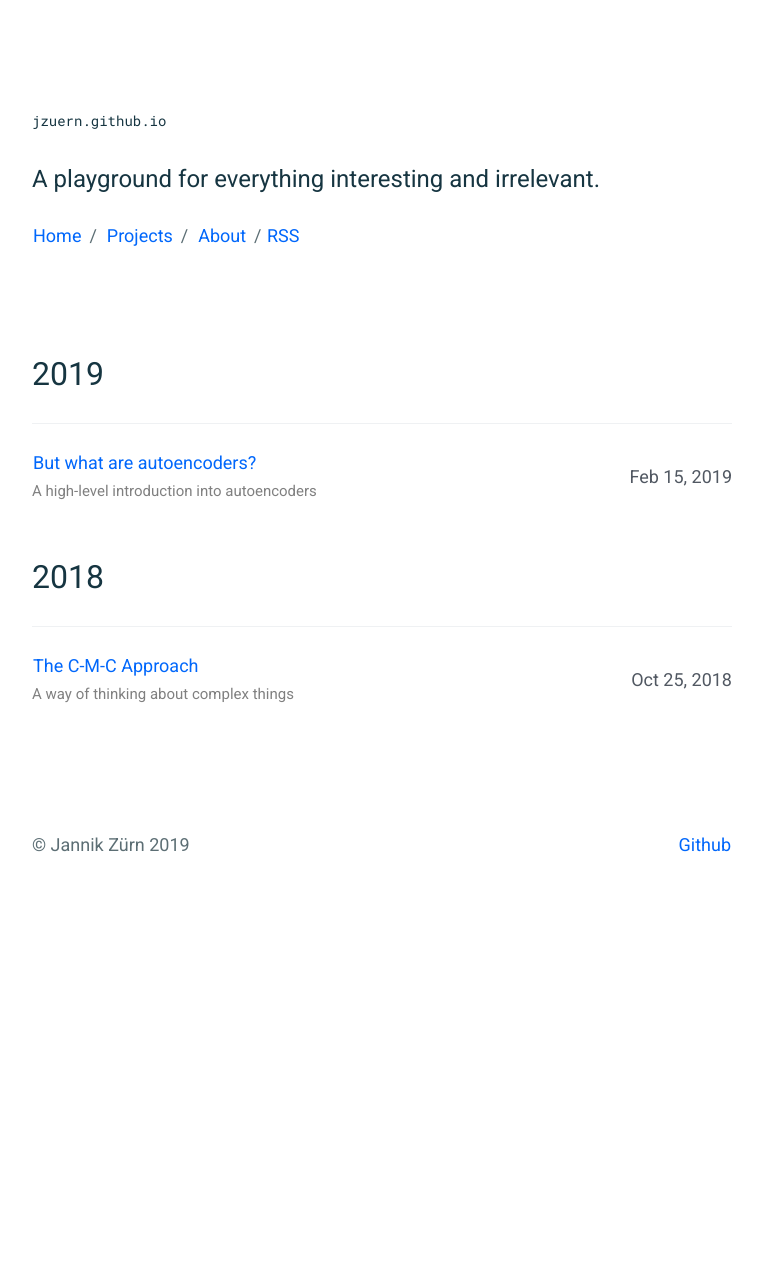
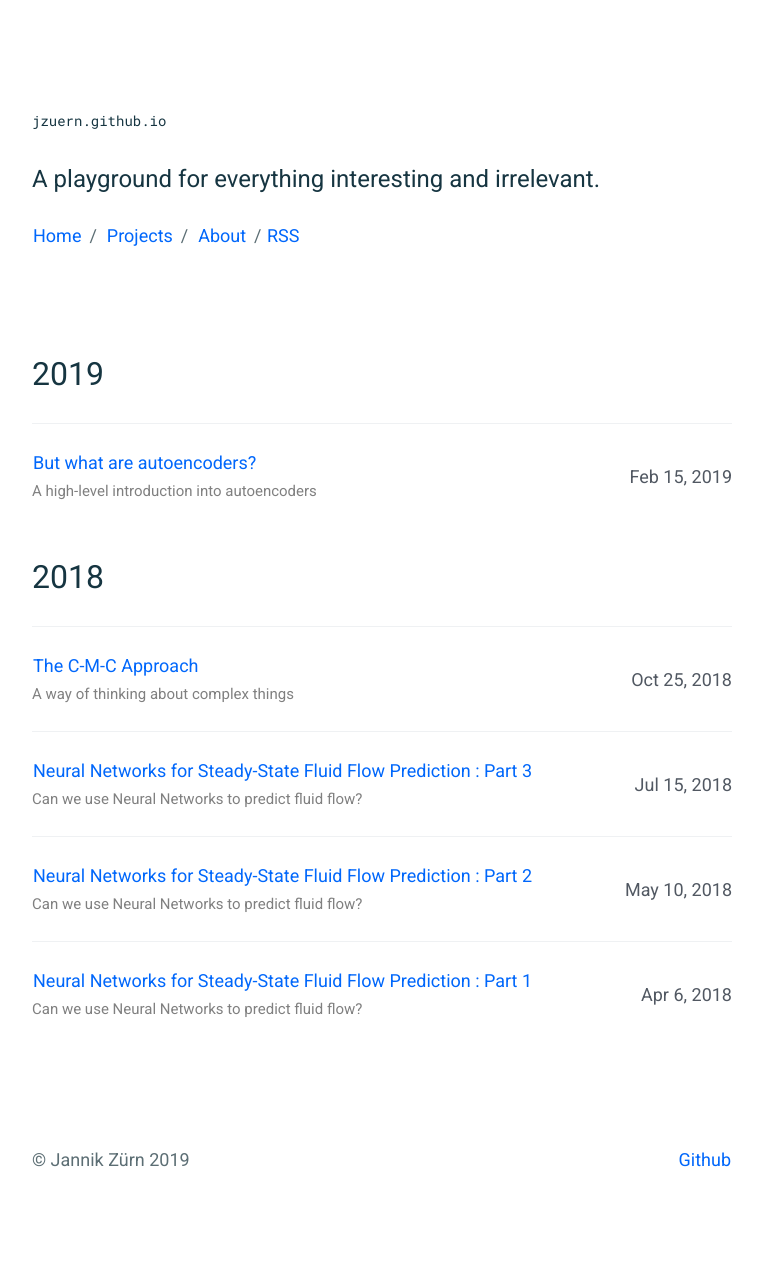
Before and after one commit to jzuern/jzuern.github.io, a Jekyll site: the page built from index.html, in a window 1280 px wide. Shown: the whole page, without its empty margins (258-1021 px from the left). Built offline with Jekyll 4.4.1, drawn with Linux system fonts in a browser that asks for light colours; before the commit the page ends 958 px from its top, so only the background shows below that; some of the changed lines change nothing that is shown.

Commit message:
added flow1 and flow3

```diff
--- /dev/null
+++ b/_posts/2018-04-06-flow1.md
@@ -0,0 +1,101 @@
+---
+layout: post
+title: "Neural Networks for Steady-State Fluid Flow Prediction : Part 1"
+description: "Can we use Neural Networks to predict fluid flow?"
+date: 2018-04-06
+tags: blog
+comments: true
+use_math: true
+---
+
+
+
+This article aims to give a broad overview of how neural networks, Fully Convolutional neural networks in specific, are able to learn fluid flow around an obstacle by learning from examples.
+
+This series is divided into three parts.
+
+
+**Part 1: A data-driven approach to CFD** (this post)
+
+**Part 2: [Implementation details](https://jzuern.github.io/2018/05/flow2.html)**
+
+**Part 3: [Results](https://jzuern.github.io/2018/07/flow3.html)**
+
+
+
+# Introduction
+
+Solving fluid flow problems using computational fluid dynamics (CFD) can be demanding both in terms of computer hardware and simulation time. Artificial neural networks (ANNs) are universal approximators and are capable of learning nonlinear dependencies between many variables. This article aims to apply artificial neural networks to solve fluid flow problems in order to significantly decreased time-to-solution while preserving much of the accuracy of a full-fledged CFD solution.
+
+An important observation to be made for laminar flow is the fact that the fuid flow at a certain point within the simulation domain is mainly dependent on the flow in its immediate neighborhood, though not heavily dependent on more distant areas in the simulation domain. If the fluid flow in an area changes due to a modified geometry of an obstacle for the fluid, one may expect to see a difference in the immediate neighborhood of this area, but no substantial change to the overall ow behavior in more distant parts of the simulation domain. State-of-the-art numerical solvers do not take advantage of the immediate relationship between small changes in obstacle shape and resulting small changes in flow behavior. They have no “memory” of previous simulations. This work argues that such a memory of previous simulations in combination with learning the connection between simulated geometry and developed fluid flow can be learned by an Artificial Neural Network. Given enough training data for the ANN and a well-suited network architecture, the neural network can be expected to be able to predict flow fields around previously not seen geometries with a hopefully high accuracy. The immense speed in fluid flow estimation once the network was trained gives this data-driven approach to CFD advantages in terms of computation speed under certain conditions.
+
+# Creating training data
+
+The neural network should be able to predict fluid flow behavior based merely on the geometry of the object. For the sake of simplicity, this work solely focuses on making the network predict the fluid velocity vectors. Other important field quantities such as density or pressure will not be part of the network training data but may in principle be taken into account as well.
+
+In order to create a training set that is diverse enough in terms of obstacle shapes, obstacle orientation and obstacle size, a way to create geometries of different kinds and shapes had to be found. The shapes had not only to be diverse enough to let the neural network learn the dependencies between different kinds of shapes and their respective surrounding flowfields, but they also had be mesh-able without the need for custom meshing parameters depending on the concrete geometry topology. Due to these constraint, this work focused on creating random two-dimensional polygons. In order to avoid visualization artifacts and to create smooth surfaces, the sharp corners of the obstacle surfaces are smoothed with a laplacian smoothing operation.
+
+| ![](/images/flow1/1.png) |
+|:--:|
+| *Some smoothed polygons used as training data* |
+
+
+A critical question to address is how the geometry of the simulation setup can be represented for the neural network. In order to simulate the fluid flow around a specific geometry, it has to be converted into a mesh. This mesh is composed of primitive elements such as tetrahedra or cubes. Slightly modifying the simulated geometry or changing meshing parameters such as element size can substantially change the single element parameters and the total number of elements in the mesh. Fully Convolutional neural networks are designed to only handle input objects of the same size. A straightforward way to map an arbitrary mesh to a regular grid of values is to voxelize it. This is achieved by overlaying the mesh with a regular grid and assigning a value to each of the grid cells depending on the content of the mesh at this point. This process is called voxelization. The grid has the same dimensions for every input geometry and thus allows for one single network architecture for all input geometries while preserving details of the geometry topology.
+
+| ![](/images/flow1/2.png) |
+|:--:|
+| *Fluid velocity in vertical y-direction* |
+| ![](/images/flow1/22.png) |
+|:--:|
+| *Fluid velocity in horizontal x-direction* |
+
+The simulation data is voxelized in the same fashion. Thus, the simulation data consists of a tensor of shape [height, width, 2] for there are two velocity components to a two-dimensional velocity vector.
+
+The whole work-flow for training-data creation can be summarized as follows:
+
+
+1. **Geometry generation**: Different obstacle geometries with varying shapes are created. They are exported as STL files for later import into a meshing program and also as a numpy array containing the voxel grid of the geometry.
+
+2. **OpenFOAM case setup**: This second step creates a geometry-specific OpenFOAM case from a template case and inserts the geometry that was created in step 1.
+
+3. **Meshing**: Meshing of the created obstacle geometry.
+
+4. **Simulation**: Simulating the concrete OpenFOAM test case. The simulation may reach an end once a convergence criteria is fulfilled. This might be a maximum number of steps or a negligible residuum.
+
+5. **Post-processing**: In this step, the OpenFOAM case results are converted into the VTK file format and a pixel/voxel grid of the results is created with paraView and saved to disk.
+
+
+
+| ![](/images/flow1/3.png) |
+|:--:|
+| *Generic Open-FOAM simulation setup. The fluid streams into the simulation domain through the inlet, goes around the obstacle and leaves the simulation box through the outlet.* |
+
+Generic Open-FOAM simulation setup. The fluid streams into the simulation domain through the inlet, goes around the obstacle and leaves the simulation box through the outlet.
+
+# Network architecture
+
+Fully Convolutional neural networks (FCNs) are widely used for image segmentation tasks where each pixel of the input image is assigned to a class. Each class corresponds to a type of detected object, i.e. car, pedestrian or dog. This property is achieved by first scaling the input image down and applying convolutional and pooling operations just like a Convlutional Neural Network (CNN). However, in contrast to CNNs, afterwards in a second step, the image is scaled up again using so-called deconvolutional operations (also known as transposed convolution) while preserving the assigned labels to each pixel. Deconvolution layers are identical to convolution layers, if the input and output nodes are switched. FCNs are therefore able to take an input of arbitrary shape and assign a numerical value to each of the entries of the input tensor based on the training samples it was given during training.
+
+> Thus, a FCN could be able to take a voxel grid of an obstacle, try to predict the fluid flow around the obstacle and compare it with the ground-truth data coming from the OpenFOAM simulation.
+
+
+The network architecture which was used for this thesis was adapted from (this implementation)[https://github.com/loliverhennigh/Steady-State-Flow-With-Neural-Nets].
+
+The network architecture is kept all convolutional and takes advantage of both residual connections and a U-Network architecture. This proved to drastically improve accuracy while maintaining fast computation speeds. In the context of fluid flow prediction, the task of the network is to assign a floating point number to each pixel of the input tensor, representing the fluid flow velocity at this position.
+
+Since the fluid velocity vector has two components in two dimensions, the FCN outputs two tensors, one for the flow velocity in x-direction and the other one corresponds to the flow velocity in y-direction. Concretely, the output of the neural net is a tensor with dimensions [batchsize, width, height; 2]. The network makes use of several components that have been inspired by PixelCNN++.
+
+
+# Limitations
+
+Laminar fluid flow follows a predictable pattern given a geometry through or around which the fluid flows and a suitable neural network might be able to pick up the complex nonlinear dependencies between simulated geometry and final fluid flow. The structure of fluid flow in reality does not only depend on the shape of obstacles but also on fluid properties such as viscosity, density, and temperature. Other parameters include the type of boundary condition, chemical reactions, and many more. Partially turbulent flows or even fully turbulent flows with higher Reynolds numbers exhibit a much more complex behavior that cannot expected to be modeled by a data-driven approach to CFD.
+
+A physically accurate model of fluid flow accounts for the field quantities flow velocities $$v(x)$$, density $$\rho(x)$$, pressure $$p(x)$$ and inner energy $$e(x)$$. In a laminar setup with low flow speeds and no chemical reaction occurring, however,density, pressure, and energy of the fluid are distributed approximately uniformly within the simulation domain and can thus be neglected. Thus, we focused only on fluid flow velocity components in our data-driven approach.
+
+In this work, specific constant fluid parameters and boundary conditions were chosen for the generation of training samples. As a consequence, the learned dependencies between simulated geometry and fluid flow are only valid for a small subset of simulation setups where the simulation parameters are equal or close to the ones used for the creation of the training data set. As these simulation parameters are not encoded into any of the inputs of the neural network in our approach, we do not expect the network to be able to generalize to simulation parameters it was not trained on previously.
+
+# Conclusion
+
+We saw that given suitable training data, a Fully Convolutional Neural Network is able to learn laminar fluid flow behavior.
+
+Special thanks to [Oliver Hennigh](https://github.com/loliverhennigh), who made an awesome implementation of a Fully Convolutional Neural Network for fluid flow prediction, which was a huge inspiration for me.
--- /dev/null
+++ b/_posts/2018-05-10-flow2.md
@@ -0,0 +1,22 @@
+---
+layout: post
+title: "Neural Networks for Steady-State Fluid Flow Prediction : Part 2"
+description: "Can we use Neural Networks to predict fluid flow?"
+date: 2018-05-10
+tags: blog
+comments: true
+use_math: true
+---
+
+
+
+This article aims to give a broad overview of how neural networks, Fully Convolutional neural networks in specific, are able to learn fluid flow around an obstacle by learning from examples.
+
+This series is divided into three parts.
+
+
+**Part 1: [A data-driven approach to CFD](https://jzuern.github.io/2018/04/flow1.html)**
+
+**Part 2: Implementation details** (this post)
+
+**Part 3: [Results](https://jzuern.github.io/2018/07/flow3.html)**
--- /dev/null
+++ b/_posts/2018-07-15-flow3.md
@@ -0,0 +1,128 @@
+---
+layout: post
+title: "Neural Networks for Steady-State Fluid Flow Prediction : Part 3"
+description: "Can we use Neural Networks to predict fluid flow?"
+date: 2018-07-15
+tags: blog
+comments: true
+use_math: true
+---
+
+
+
+This article aims to give a broad overview of how neural networks, Fully Convolutional neural networks in specific, are able to learn fluid flow around an obstacle by learning from examples.
+
+This series is divided into three parts.
+
+
+**Part 1: [A data-driven approach to CFD](https://jzuern.github.io/2018/04/flow1.html)**
+
+**Part 2: [Implementation details](https://jzuern.github.io/2018/05/flow2.html)**
+
+**Part 3: Results** (this post)
+
+
+
+In part 1, we gained a high-level overview of the data-driven approach to CFD and the steps that are needed to make it work. In the second part, we explored technical details of two essential steps of the data-driven approach to CFD: network architecture and accuracy measurements.
+In this final part, we will first discuss the number training samples that might be needed and the most promising type of activation function of the network. Then we will see some visualizations of the network results and finally, we will discuss the performance of the data-driven approach.
+
+# Parameter studies
+
+
+Generating a large amount of simulation data samples is a computationally demanding subtask of the data-driven approach to CFD. Due to this computational load, finding the optimal amount of training data is important. The training set must be large enough to enable the neural network to generalize to unseen geometries and avoid over-fitting its parameters, but should not be unreasonably large (data set generation would take too long) at the same time.
+
+
+| ![](/images/flow3/1.png) |
+|:--:|
+| *Final validation loss over the number of training samples* |
+
+
+
+The above figure visualizes the final validation loss for different numbers of training samples after 15000 training steps. While the final validation loss is larger than 0.1 for training samples sizes smaller than 5000 samples, the final loss converges towards 0.02 with an increased number of training samples. Increasing the number of training samples over the number of 10000 does not further reduce the final validation loss. It follows that a number of 10000 training samples is sufficient to obtain the a minimal loss both on the validation data set and the training data set.
+
+To determine the influence of the particular choice for activation functions, four activation function types were validated:
+
+- Exponential Linear Units (ELU)
+- Concatenated Exponential Linear Units (Concat ELU)
+- Rectified Linear Units (ReLU)
+- Concatenated Rectified Linear Units (Concat Relu)
+
+The below figure shows the progression of the validation loss as a function of the number of steps during training for the four tested validation functions.
+
+
+
+| ![](/images/flow3/2.png) |
+|:--:|
+| *Validation loss over the number of steps for different types of activation functions* |
+
+
+
+Significant spikes in validation loss are introduced during the early stages of training especially for training with the Concat ELU and ELU activation functions. Spikes are an unavoidable consequence of mini-batch gradient descent with the Adam optimizer. Some mini-batches have by chance unlucky data, inducing those spikes in the validation loss. Thus, smaller spikes in validation loss are present for all evaluated types of activation functions.
+The ReLU activation function was chosen due to the non-existence of big spikes in validation loss during training and due to the overall smallest validation loss towards the end of training of approximately $$0.007$$.
+
+# Results
+
+In the below table, the final losses and accuracies of the network are listed for grid resolutions of 64 x 64 , 128 x 128, and 256 x 256 cells.
+
+| ![](/images/flow3/3.png) |
+|:--:|
+| *Accuracy table for different grid resolutions* |
+
+
+
+Overall, the loss values increase with increasing grid resolutions due to the fact that the loss is not normalized by the grid resolution. Thus, higher grid resolutions lead to higher losses. In the case of a 64 x 64 cells grid resolution, all measured accuracies have high values above 93%. Especially, the divergence accuracy is very high for all tested grid resolutions. It follows that the neural network predicts physically sensible solutions to the NSE for a given voxelized obstacle geometry. The cell-based, drag-based, and max-flow-based accuracies substantially decrease with increasing grid resolution. One cause for this observation might be that more than the determined necessary number of 10000 training samples are needed when using higher grid resolutions in order to allow the neural network to achieve similar accuracies to the ones measured for the lowest grid resolution. More training data allows the neural network to better approximate the more detailed simulation data contained in training data with higher grid resolutions. Another reason for the inferior prediction accuracies with higher grid sizes can be the network architecture. With higher grid sizes, the flow contains more features and cannot be estimated by the network with the same accuracy as features for lower grid sizes. Adding more residual blocks to the network might result in improved prediction accuracies.
+
+The two images below show the ground truth vector field (obtained with a simulation) and prediction of the neural net (obtained with the data-driven approach to CFD). But which one is which?
+
+
+| ![](/images/flow3/4.png) |
+|:--:|
+| *Ground truth vector field (obtained with a simulation) and Prediction of the neural net (obtained with the data-driven approach to CFD). But which one is which?* |
+
+
+Visually, the vector fields for the simulation and the data-driven prediction do not differ substantially from each other for all grid resolutions. The absolute error for each cell (shown in the figure below) illustrates the domains within the simulation where high difference between simulation and prediction is observed. The line along the front (where the fluid flow hits the object) has the highest mismatch between simulation and prediction for all examined resolutions. This behavior can be explained by the high velocity gradient along the obstacle front as the fluid is slowed down from free-flow velocity to zero. Neural networks tend to have difficulties where big gradients in the input prevail. High absolute error also occurs at the border to the domain of slipstream behind the obstacle where there are high gradients along the y-axis in the x-direction of the fluid flow. This holds for all grid resolutions equally. Additional prediction error is introduced within the obstacle itself. Here, the fluid flow velocity is zero per definition. The neural network is not completely able to predict the fluid flow to be zero here. However, this error is smaller than the errors introduced in areas of high velocity gradients.
+
+| ![](/images/flow3/5.png) |
+|:--:|
+| *Absolute error between ground truth and prediction* |
+
+
+
+
+Block-shaped prediction artifacts are dominant in flow regions close to the outlet outside the slipstream behind the obstacle. These artifacts might be caused by the convolution filters in the neural network as the blocks might correspond to the visual input region of one convolutional layer into the next layer. An insufficient number of training samples or insufficient convergence of the neural network weights during training might be causes of the artifacts. Low prediction error is dominant in flow regions close to the inlet and in the slipstream of the obstacle. This can be explained by the fact that these are regions of uniform flow velocity. Close to the inlet, the flow velocity is very close to the inlet boundary condition velocity and behind the obstacle in the slipstream the flow velocity is approximately zero. These simple flow characteristics are easy for the neural network to learn.
+
+# Performance
+
+To evaluate the advantages of the data-driven approach to CFD, not only the accuracy of the approach in relation to state-of-the-art CFD solvers must be determined, but also the time it takes to derive a solution to a posed problem.
+
+Creating the 10000 samples of the external two-dimensional simulation data set takes approximately **13 hours** on the used machine. In addition to the data-set creation time, the neural net training duration must be considered. The table below lists the training durations for the different grid resolutions, but also the number of simulation predictions per second once the neural net was trained on the simulation data set, and the speedup in comparison to the OpenFOAM simulation.
+
+| ![](/images/flow3/6.png) |
+|:--:|
+| ** |
+
+
+Creating the minimum number of 10000 samples for the simulation data sets takes a considerable amount of time, especially for the three-dimensional simulations. The training process of the neural network is equally demanding in terms of required computational power and takes a similar amount of time until the neural network is sufficiently trained on the data set. It can be concluded that creating the necessary data sets with enough samples constitutes a substantial computational overhead for the data-driven approach to CFD.
+
+
+
+However, once the neural network is trained on the simulation data set, a vast speedup in comparison to the traditional simulation-based approach to CFD can be observed. Due to the smaller numbers of input grid cells, the grids with the lowest resolution yield the largest speedups. Even the smallest speedup of about 57, which was achieved for the 256 x 256 grid cells is more than one magnitude faster than the state-of-the-art SimpleFoam CFD solver. The simulation speed of the data-driven approach to CFD allows for real-time flow field predictions of all tested simulation setups. The lowest prediction rate is still fast enough to allow for real-time predictions of fluid flow.
+
+# Summary
+
+The aim of the proposed data-driven approach to CFD is to outperform traditional simulation-driven CFD in simulation setups the neural network was previously trained on. While there is substantial computational overhead in creating training samples and training the neural network on them, these calculations can be performed offline without interaction of the user. Thus, not introducing any waiting time for engineers. Compared to existing approx-
+imation models in the domain of CFD, neural networks enable an efficient estimation for the entire velocity field. Furthermore, designers and engineers can directly apply the CNN approximation model in their design space exploration algorithms without training extra lower-dimensional surrogate models.
+
+The flow prediction results show that with an increased grid resolution, the overall accuracy of the predictions deteriorates. The reason for this unwanted behavior might be found in the lack of training samples and in the network design. While the number of training samples and the network architecture are sufficient to train the proposed neural network for low-res grid sizes and two-dimensional fluid data, this setup is insufficient for higher grid sizes with more fluid flow information that is encoded in the grid cells. More training samples provide a wider range of flow fields to learn from and a deeper or wider network architecture with more parameters promises to find more detailed flow patterns in the samples and thus potentially increases the prediction accuracy.
+
+The data-driven approach can provide immediate feedback for real-time design iterations at the early stages of design exploration. Immediate feedback allows the engineer or designer to explore designs during the creative design process without interrupting the creative process. Inference times of well below 0.01 seconds for the highest tested grid resolution are below the latency threshold of the human brain.
+
+The data driven approach to CFD is not intended as a replacement of existing CFD software. However, it can be understood as a tool for the first step of the product development process. In a second step, high-performance simulation-driven CFD can be employed to further refine the results of the data-driven approach to CFD in order to guarantee quantitative product simulation data with only a small margin of error. The claim of Machine Learning based approaches to CFD might never be to fully replace physics-based numerical solvers but to serve as a good-enough approximation method for fluid flow behavior where time and computational resources for a high-resolution CFD simulation are sparse. While the accuracies of the data-driven approach to CFD can never reach the accuracies of numerical CFD solvers, a suitable application for data-driven approaches to CFD might include computer games, where no high accuracy is needed, but very fast execution time.
+
+
+--------------------------------
+
+This part 3 marks the end of the three-part series on Neural Networks for Steady-State fluid flow prediction. I hope you enjoyed the journey as much as I did.
+
+
+Thanks for reading! 👨‍💻 🎉
--- a/_posts/2018-10-25-cmc.md
+++ b/_posts/2018-10-25-cmc.md
@@ -186,7 +186,7 @@ Playing around with the heat conduction parameters should make you develop a new
 **As a side-note**: You might also encounter some numerical stability issues when selecting certain time step sizes:
 
 
-| ![](/images/3.gif) |
+| ![](/images/4.gif) |
 |:--:|
 | *Numerical divergence of solution due to time step size* |
 
```
Also changed, not shown: images/flow1/1.png (added), images/flow1/2.png (added), images/flow1/22.png (added), images/flow1/3.png (added), images/flow3/1.png (added), images/flow3/2.png (added), images/flow3/3.png (added), images/flow3/4.png (added), images/flow3/5.png (added), images/flow3/6.png (added).
